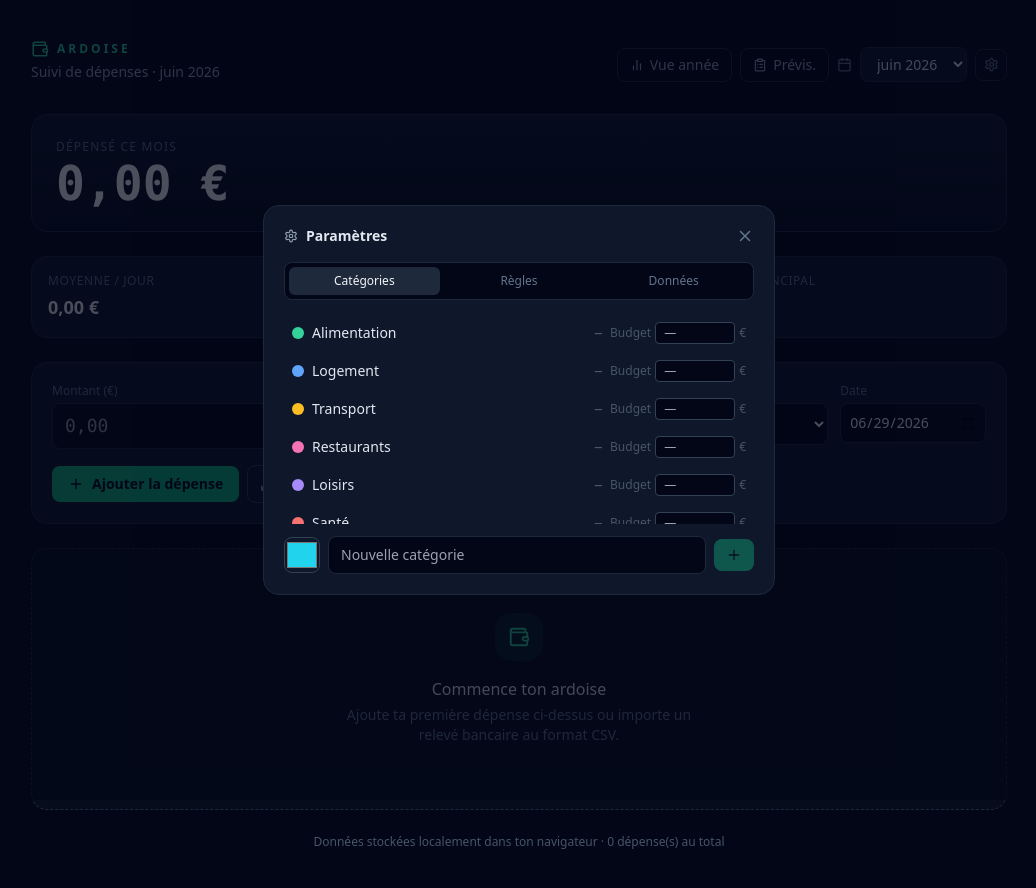
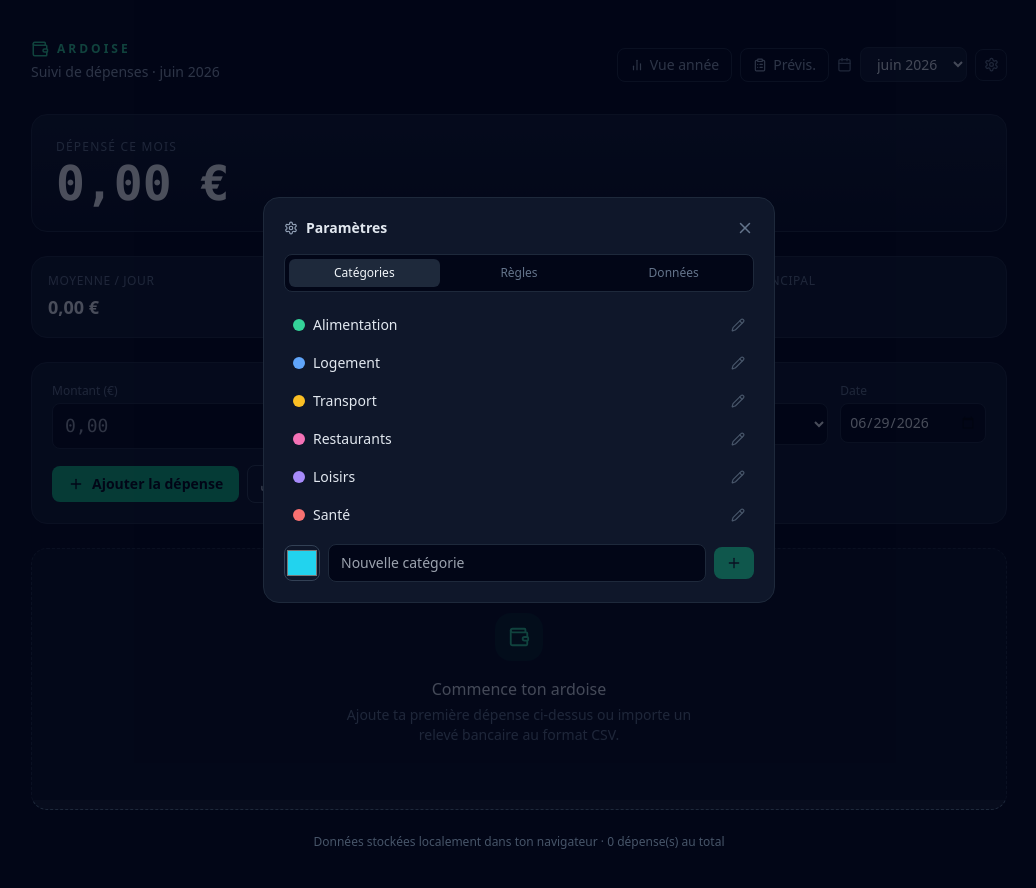
Before and after one commit to Urgog/ardoise, a React (Vite) app: page / in a window 1280 px wide. Both pictures are taken after a click on the button "Paramètres". Shown: the whole page, without its empty margins (121-1157 px from the left). Built offline with nearby package versions, Linux system fonts and the light colour scheme.

Commit message:
feat(settings): edition inline categories et regles, suppression budget

```diff
--- a/src/Ardoise.jsx
+++ b/src/Ardoise.jsx
@@ -237,6 +237,8 @@ export default function Ardoise() {
     setExpenses((x) => x.map((e) => (e.categoryId === id ? { ...e, categoryId: "autre" } : e)));
     setCats((c) => c.filter((x) => x.id !== id));
   };
+  const updateCatDef = (id, patch) =>
+    setCats((c) => c.map((x) => (x.id === id ? { ...x, ...patch } : x)));
 
   const handleImport = async (file) => {
     try {
@@ -596,7 +598,7 @@ export default function Ardoise() {
       {showSettings && (
         <SettingsPanel
           cats={cats} byCat={byCat} budgets={budgets} rules={rules}
-          onBudget={setCatBudget} onAddCat={addCat} onRemoveCat={removeCat}
+          onAddCat={addCat} onRemoveCat={removeCat} onUpdateCat={updateCatDef}
           onChangeRules={(newRules) => {
             setRules(newRules);
             setExpenses((x) => x.map((e) => {
@@ -889,19 +891,37 @@ function EmptyState() {
   );
 }
 
-function SettingsPanel({ cats, byCat, budgets, rules, onBudget, onAddCat, onRemoveCat, onChangeRules, onExportJSON, onImportJSON, onReset, onClose }) {
+function SettingsPanel({ cats, rules, onAddCat, onRemoveCat, onUpdateCat, onChangeRules, onExportJSON, onImportJSON, onReset, onClose }) {
   const [tab, setTab] = useState("categories");
+  // catégories
   const [lbl, setLbl] = useState("");
   const [color, setColor] = useState("#22D3EE");
+  const [editCat, setEditCat] = useState(null); // {id, label, color}
+  // règles
   const [pattern, setPattern] = useState("");
   const [ruleCatId, setRuleCatId] = useState(cats[0]?.id || "autre");
-  const totalById = Object.fromEntries(byCat.map((c) => [c.id, c.value]));
+  const [editRuleIdx, setEditRuleIdx] = useState(null); // index en cours d'édition
+  const [editRulePattern, setEditRulePattern] = useState("");
+  const [editRuleCatId, setEditRuleCatId] = useState("");
 
   const TABS = [
     { id: "categories", label: "Catégories" },
     { id: "rules", label: "Règles" },
     { id: "data", label: "Données" },
   ];
+
+  const saveEditCat = () => {
+    if (!editCat) return;
+    onUpdateCat(editCat.id, { label: editCat.label, color: editCat.color });
+    setEditCat(null);
+  };
+
+  const saveEditRule = () => {
+    if (editRuleIdx === null) return;
+    const updated = rules.map((r, i) => i === editRuleIdx ? { pattern: editRulePattern, categoryId: editRuleCatId } : r);
+    onChangeRules(updated);
+    setEditRuleIdx(null);
+  };
 
   return (
     <div className="fixed inset-0 z-50 flex items-end justify-center bg-slate-950/70 p-0 sm:items-center sm:p-4" onClick={onClose}>
@@ -914,7 +934,6 @@ function SettingsPanel({ cats, byCat, budgets, rules, onBudget, onAddCat, onRemo
           <button onClick={onClose} className="text-slate-500 hover:text-slate-200"><X size={18} /></button>
         </div>
 
-        {/* Onglets */}
         <div className="mb-4 flex gap-1 rounded-lg border border-slate-800 bg-slate-950 p-1">
           {TABS.map((t) => (
             <button key={t.id} onClick={() => setTab(t.id)}
@@ -927,23 +946,33 @@ function SettingsPanel({ cats, byCat, budgets, rules, onBudget, onAddCat, onRemo
         {/* Catégories */}
         {tab === "categories" && (
           <>
-            <ul className="mb-3 max-h-52 space-y-1 overflow-y-auto">
+            <ul className="mb-3 max-h-56 space-y-1 overflow-y-auto">
               {cats.map((c) => (
-                <li key={c.id} className="flex items-center gap-2 rounded-lg px-2 py-1.5 hover:bg-slate-800/50">
-                  <span className="flex flex-1 items-center gap-2 text-sm text-slate-200">
+                <li key={c.id} className="rounded-lg border border-transparent hover:border-slate-800 hover:bg-slate-800/30">
+                  {editCat?.id === c.id ? (
+                    /* Mode édition */
+                    <div className="flex items-center gap-2 px-2 py-1.5">
+                      <input type="color" value={editCat.color}
+                        onChange={(e) => setEditCat((x) => ({ ...x, color: e.target.value }))}
+                        className="h-8 w-8 shrink-0 cursor-pointer rounded border border-slate-700 bg-transparent" />
+                      <input autoFocus value={editCat.label}
+                        onChange={(e) => setEditCat((x) => ({ ...x, label: e.target.value }))}
+                        onKeyDown={(e) => { if (e.key === "Enter") saveEditCat(); if (e.key === "Escape") setEditCat(null); }}
+                        className="flex-1 rounded border border-emerald-600 bg-slate-950 px-2 py-1 text-sm text-slate-100 outline-none" />
+                      <button onClick={saveEditCat} className="text-emerald-400 hover:text-emerald-300"><Check size={15} /></button>
+                      <button onClick={() => setEditCat(null)} className="text-slate-500 hover:text-slate-300"><X size={15} /></button>
+                    </div>
+                  ) : (
+                    /* Mode affichage */
+                    <div className="flex items-center gap-2 px-2 py-1.5">
                       <span className="h-3 w-3 shrink-0 rounded-full" style={{ background: c.color }} />
-                    {c.label}
-                  </span>
-                  <span className="w-20 text-right font-mono text-xs text-slate-500">{totalById[c.id] ? fmtEUR.format(totalById[c.id]) : "—"}</span>
-                  <div className="flex items-center gap-1">
-                    <span className="text-xs text-slate-600">Budget</span>
-                    <input type="number" min="0" placeholder="—" value={budgets[c.id] || ""}
-                      onChange={(ev) => onBudget(c.id, ev.target.value ? parseFloat(ev.target.value) : 0)}
-                      className="w-20 rounded border border-slate-700 bg-slate-950 px-2 py-0.5 text-xs text-slate-200 outline-none focus:border-emerald-500" />
-                    <span className="text-xs text-slate-600">€</span>
+                      <span className="flex-1 text-sm text-slate-200">{c.label}</span>
+                      <button onClick={() => setEditCat({ id: c.id, label: c.label, color: c.color })}
+                        className="text-slate-600 hover:text-slate-300"><Pencil size={14} /></button>
+                      {!c.builtin && (
+                        <button onClick={() => onRemoveCat(c.id)} className="text-slate-600 hover:text-rose-400"><Trash2 size={14} /></button>
+                      )}
                     </div>
-                  {!c.builtin && (
-                    <button onClick={() => onRemoveCat(c.id)} className="text-slate-600 hover:text-rose-400"><Trash2 size={15} /></button>
                   )}
                 </li>
               ))}
@@ -966,18 +995,40 @@ function SettingsPanel({ cats, byCat, budgets, rules, onBudget, onAddCat, onRemo
         {tab === "rules" && (
           <>
             <p className="mb-3 text-xs text-slate-500">Si le libellé contient le mot-clé, la catégorie est appliquée à l'import. Les règles perso ont priorité sur les règles par défaut.</p>
-            <ul className="mb-3 max-h-48 space-y-1 overflow-y-auto">
+            <ul className="mb-3 max-h-52 space-y-1 overflow-y-auto">
               {rules.length === 0 && <li className="py-4 text-center text-xs text-slate-600">Aucune règle personnalisée.</li>}
               {rules.map((r, i) => {
                 const cat = cats.find((c) => c.id === r.categoryId);
                 return (
-                  <li key={i} className="flex items-center gap-2 rounded-lg px-2 py-1.5 hover:bg-slate-800/50">
+                  <li key={i} className="rounded-lg border border-transparent hover:border-slate-800 hover:bg-slate-800/30">
+                    {editRuleIdx === i ? (
+                      /* Mode édition */
+                      <div className="flex items-center gap-2 px-2 py-1.5">
+                        <input autoFocus value={editRulePattern}
+                          onChange={(e) => setEditRulePattern(e.target.value)}
+                          onKeyDown={(e) => { if (e.key === "Enter") saveEditRule(); if (e.key === "Escape") setEditRuleIdx(null); }}
+                          className="flex-1 rounded border border-emerald-600 bg-slate-950 px-2 py-1 font-mono text-sm text-slate-100 outline-none" />
+                        <select value={editRuleCatId} onChange={(e) => setEditRuleCatId(e.target.value)}
+                          className="rounded border border-slate-700 bg-slate-950 px-2 py-1 text-xs text-slate-200 outline-none focus:border-emerald-500">
+                          {cats.map((c) => <option key={c.id} value={c.id}>{c.label}</option>)}
+                        </select>
+                        <button onClick={saveEditRule} className="text-emerald-400 hover:text-emerald-300"><Check size={15} /></button>
+                        <button onClick={() => setEditRuleIdx(null)} className="text-slate-500 hover:text-slate-300"><X size={15} /></button>
+                      </div>
+                    ) : (
+                      /* Mode affichage */
+                      <div className="flex items-center gap-2 px-2 py-1.5">
                         <span className="flex-1 font-mono text-sm text-slate-200">"{r.pattern}"</span>
                         <span className="flex items-center gap-1.5 text-xs text-slate-400">
                           <span className="h-2 w-2 rounded-full" style={{ background: cat?.color || "#94A3B8" }} />
                           {cat?.label || r.categoryId}
                         </span>
-                    <button onClick={() => onChangeRules(rules.filter((_, idx) => idx !== i))} className="text-slate-600 hover:text-rose-400"><Trash2 size={15} /></button>
+                        <button onClick={() => { setEditRuleIdx(i); setEditRulePattern(r.pattern); setEditRuleCatId(r.categoryId); }}
+                          className="text-slate-600 hover:text-slate-300"><Pencil size={14} /></button>
+                        <button onClick={() => onChangeRules(rules.filter((_, idx) => idx !== i))}
+                          className="text-slate-600 hover:text-rose-400"><Trash2 size={14} /></button>
+                      </div>
+                    )}
                   </li>
                 );
               })}
```
Lines whose indentation alone changed are shown as unchanged.
